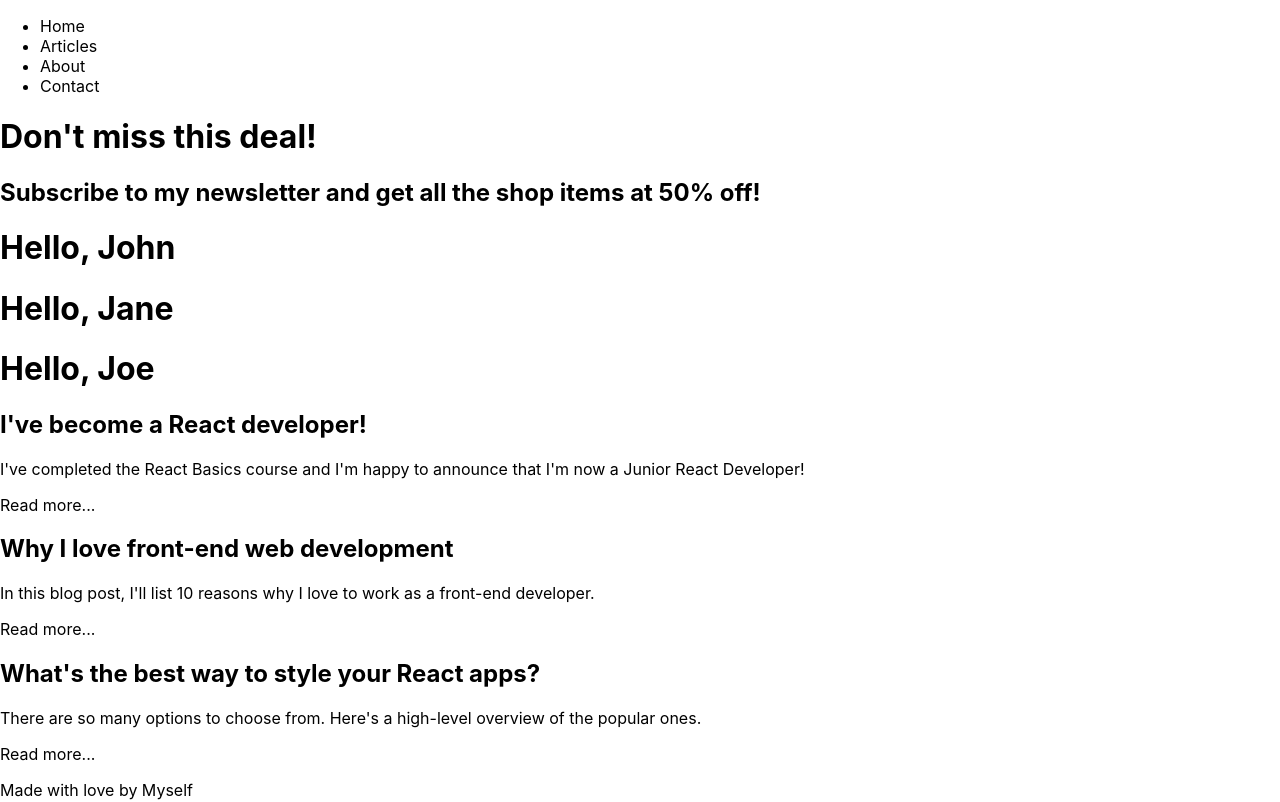
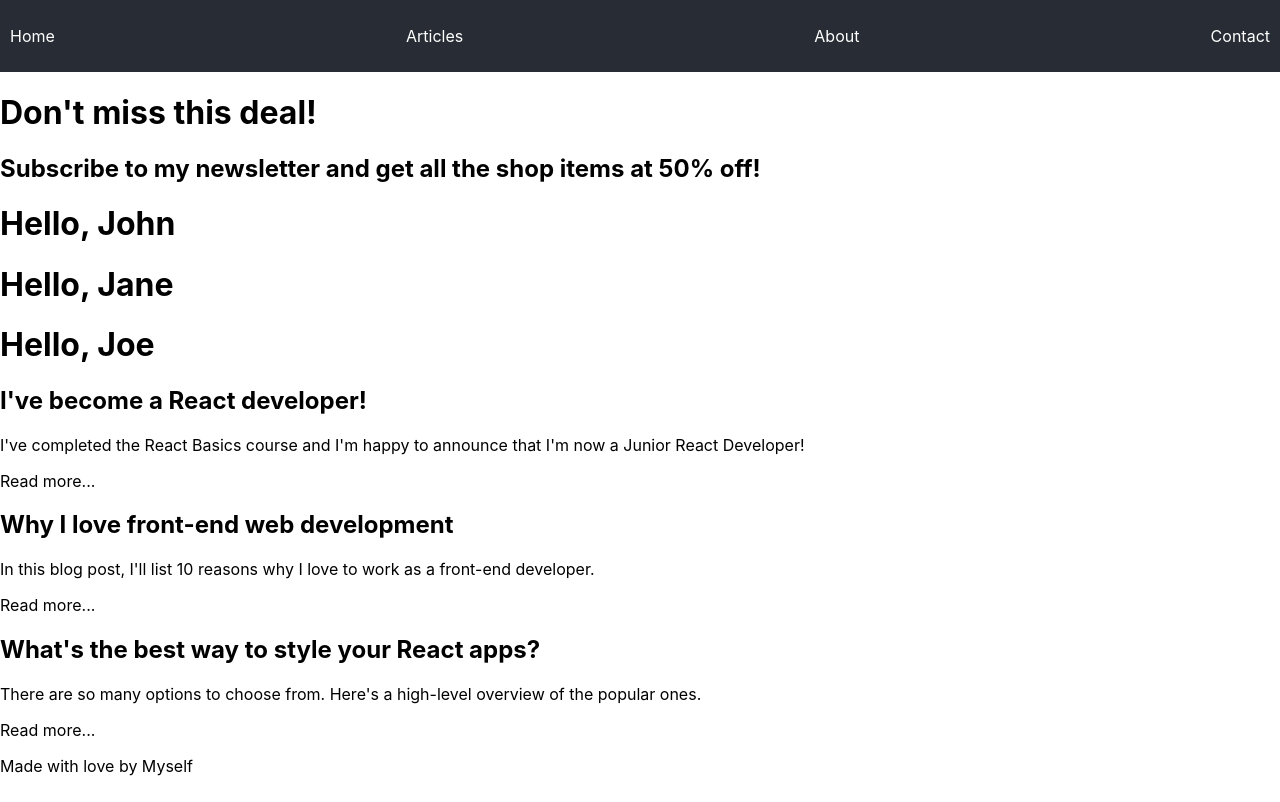
Before and after one commit to danieldraganweb/my-app, a React (Create React App) app: page / in a window 1280 px wide. Shown: the top 802 px of the page. Built offline with nearby package versions, Linux system fonts and the light colour scheme.

Commit message:
style Navbar import css file

```diff
--- a/src/App.css
+++ b/src/App.css
@@ -3,9 +3,33 @@
   flex-direction: column;
   min-height: 100vh;
   align-items: center;
+  background-color: #61dafb;
 }
 
-.App-logo {
+.main-nav {
+  display: flex;
+  flex-direction: row;
+  justify-content: space-between;
+  width: 100%;
+  background-color: #282c34;
+  color: white;
+  padding: 10px;
+  box-sizing: border-box;
+  width: 100%;
+}
+
+.main-nav ul {
+  display: flex;
+  align-items: center;
+  flex-direction: row;
+  justify-content: space-between;
+  list-style: none;
+  padding: 0;
+  width: 100%;
+  align-self: end;
+}
+
+/* .App-logo {
   height: 40vmin;
   pointer-events: none;
 }
@@ -38,4 +62,4 @@
   to {
     transform: rotate(360deg);
   }
-}
+} */
```
